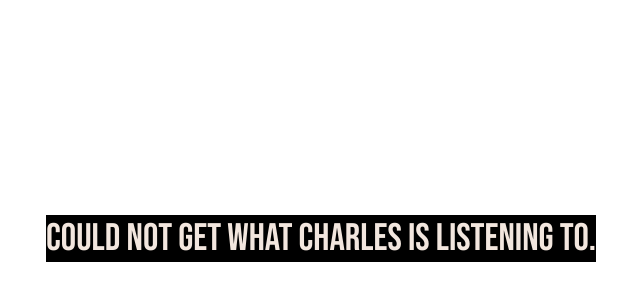
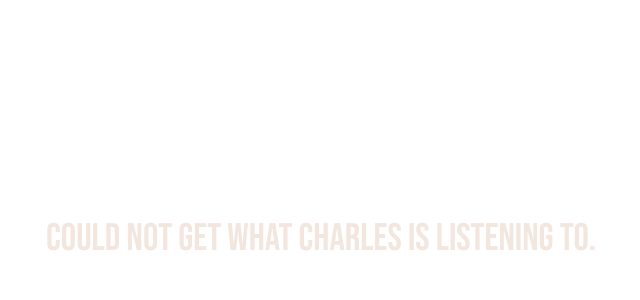
Before and after one commit to Sideshow-Charles/Spotify-Now-Listening, a Nuxt app: page /now-playing in a window 1280 px wide. Shown: the part 162-462 px from the top of the page, without its empty margins (319-959 px from the left). Built offline with nearby package versions, Linux system fonts and the light colour scheme; no server answers; a web font is replaced by a local one.

Commit message:
revert state screen

```diff
--- a/assets/styles/main.scss
+++ b/assets/styles/main.scss
@@ -112,8 +112,6 @@ body {
     align-items: center;
     justify-content: center;
     gap: 1rem;
-    color: #F2E6DE;
-    background-color: #000;
 }
 
 .state__icon {
@@ -143,8 +141,17 @@ body {
 }
 
 @keyframes state-pulse {
-    0%, 100% { transform: scale(0.85); opacity: 0.4; }
-    50% { transform: scale(1.1); opacity: 0.9; }
+
+    0%,
+    100% {
+        transform: scale(0.85);
+        opacity: 0.4;
+    }
+
+    50% {
+        transform: scale(1.1);
+        opacity: 0.9;
+    }
 }
 
 @media (max-width: 768px) {
```
